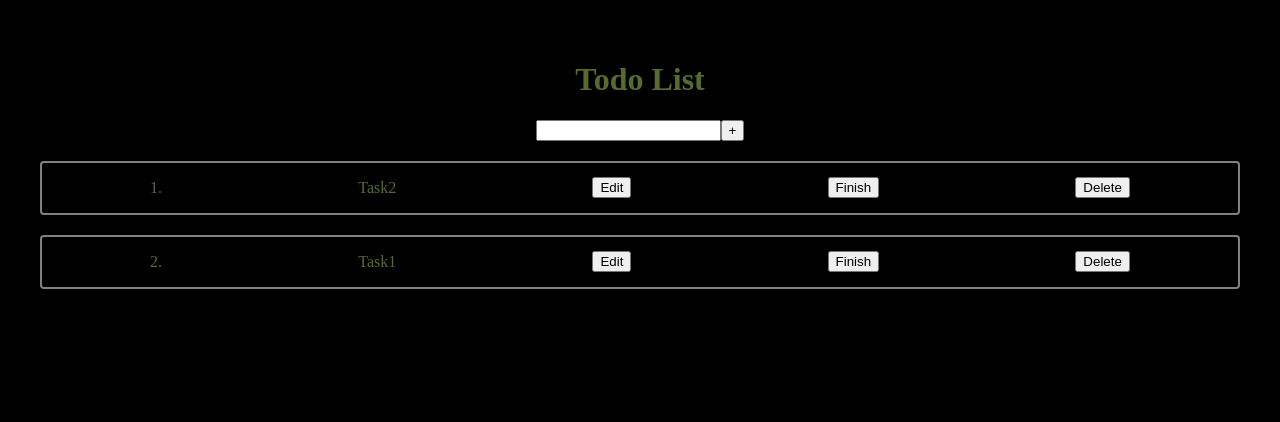
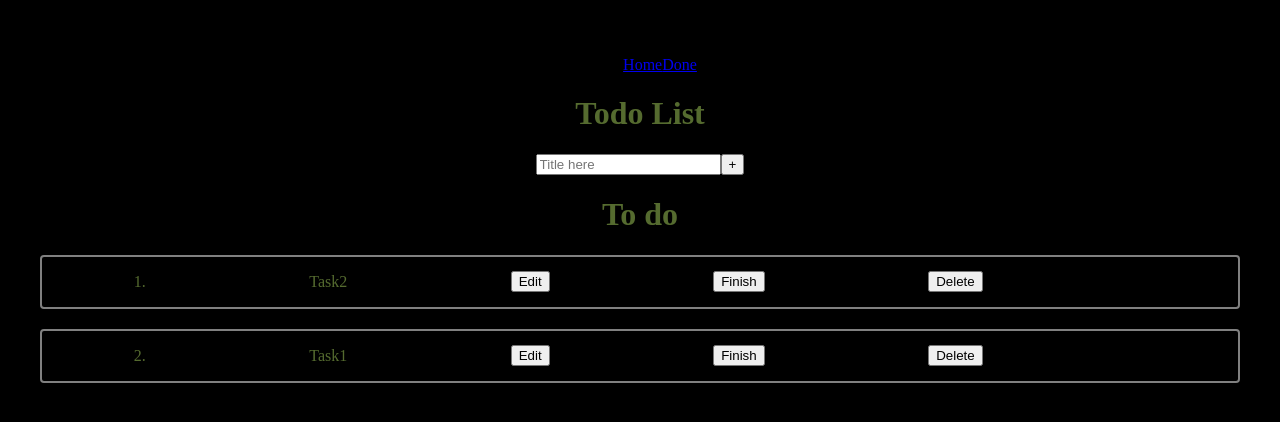
Before and after one commit to ChuLiYu/Todo-React-Pratice, a React (Vite) app: page / in a window 1280 px wide. Shown: the top 422 px of the page. Built offline with nearby package versions, Linux system fonts and the light colour scheme.

Commit message:
Used redux toolkit

```diff
--- a/package.json
+++ b/package.json
@@ -23,6 +23,7 @@
     "@types/react": "^18.0.26",
     "@types/react-dom": "^18.0.9",
     "@vitejs/plugin-react": "^3.0.0",
+    "react-router-dom": "^6.6.2",
     "vite": "^4.0.0"
   }
 }
--- a/src/App.jsx
+++ b/src/App.jsx
@@ -1,16 +1,8 @@
-import { useState, useMemo } from 'react'
 import './App.css'
-import AddTaskForm from './components/AddTaskForm';
-import EditTaskForm from './components/EditTaskForm'
-import TaskList from './components/TaskList'
-
-
-// context (global state)
-
-
-
-
-
+import { BrowserRouter as Router, Routes, Route } from 'react-router-dom'
+import Todo from './pages/TodoApp'
+import CompletedTodo from './components/Done';
+import Navbar from './components/Navbar';
 function App() {
   // theme
   // const [mode, setMode] = useState("dark")
@@ -28,71 +20,15 @@ function App() {
   //   [mode]
   // );
 
-
-
-  const [tasks, setTasks] = useState([
-
-  ])
-
-  // Temp state
-  const [updateData, setUpdateData] = useState('')
-  const [newTask, setNewTask] = useState('')
-
-  //Add new task
-  const addTask = () => {
-    setTasks([...tasks, {
-      "id": tasks.length + 1,
-      "title": newTask,
-      "isCompleted": false
-    }])
-    setNewTask('')
-  }
-
-  //Change task for update
-  const changeTask = (e) => {
-    let newTask = {
-      id: updateData.id,
-      title: e.target.value,
-      isCompleted: updateData.isCompleted ? true : false
-    }
-    setUpdateData(newTask)
-  }
-
-  //Update changed task
-  const updateTask = () => {
-    let notChangeTasks = [...tasks].filter(task => task.id !== updateData.id)
-    let updateTasks = [...notChangeTasks, updateData]
-    setTasks(updateTasks)
-    setUpdateData('')
-  }
-
-  //Cancel Update
-  const cancelUpdate = () => {
-    setUpdateData('')
-  }
-
-  //Delete Task
-  const deleteTask = (id) => {
-    let newTasks = tasks.filter(task => task.id !== id)
-    setTasks(newTasks)
-  }
-
-  const markTaskDone = (id) => {
-    let newTasks = tasks.map(task => {
-      if (task.id === id) { return ({ ...task, isCompleted: !task.isCompleted }) }
-      return task
-    })
-    setTasks(newTasks)
-  }
-
   return (
     <>
-      <span><h1>Todo List</h1></span>
-      {updateData && updateData ?
-        (<EditTaskForm changeTask={changeTask} updateTask={updateTask} cancelUpdate={cancelUpdate} />) :
-        (<AddTaskForm addTask={addTask} newTask={newTask} setNewTask={setNewTask} />)
-      }
-      <TaskList setUpdateData={setUpdateData} deleteTask={deleteTask} markTaskDone={markTaskDone} />
+      <Router>
+        <Navbar />
+        <Routes>
+          <Route path='/' element={<Todo />} />
+          <Route path='/done' element={<CompletedTodo />} />
+        </Routes>
+      </Router>
     </>
 
   )
--- a/src/components/AddTaskForm.jsx
+++ b/src/components/AddTaskForm.jsx
@@ -5,13 +5,12 @@ import { addTask, setNewTask } from '../store/slice/todoSlice'
 
 export default function AddTaskForm() {
     const dispatch = useDispatch()
-
-    const newTask = useSelector(state=>state.todo.newTask)
+    const newTask = useSelector(state => state.todo.newTask)
 
     return (
         <>
             <div className='add-task'>
-                <input type="textarea" className='task__title' value={newTask} onChange={e => dispatch(setNewTask(e.target.value))} />
+                <input type="text" className='task__title' value={newTask} onChange={e => dispatch(setNewTask(e.target.value))} placeholder="Title here" />
                 <button type="submit" className='task__submit' onClick={() => dispatch(addTask(newTask))} accessKey='\n'>+</button >
             </div>
         </>
--- /dev/null
+++ b/src/components/Done.jsx
@@ -0,0 +1,11 @@
+import { useSelector } from "react-redux"
+import TasksList from "./TasksList";
+
+export default function Done() {
+
+  const tasks = useSelector(state => state.todo.tasks)
+  const doneTasks = tasks.filter(task => task.isCompleted === true)
+  return (
+    <TasksList tasks={doneTasks} title="Completed" />
+  )
+}
--- a/src/components/EditTaskForm.jsx
+++ b/src/components/EditTaskForm.jsx
@@ -1,13 +1,15 @@
-import { useDispatch } from "react-redux";
+import { useDispatch, useSelector } from "react-redux";
+import todoSlice, { cancelUpdate, changeTask, updateTask } from "../store/slice/todoSlice";
 
-function EditTaskForm({ changeTask, updateTask, cancelUpdate }) {
+function EditTaskForm() {
 
     const dispatch = useDispatch()
+    const taskTitle = useSelector(state => state.todo.updateData.title)
     return <>
         <form>
-            <input type='text' onChange={e => { changeTask(e); }} />
-            <input type="button" value='Update' onClick={updateTask} />
-            <input type="button" value='Cancel' onClick={cancelUpdate} />
+            <input type='text' onChange={(e) => { dispatch(changeTask(e.target.value)) }} value={taskTitle} />
+            <input type="button" value='Update' onClick={() => dispatch(updateTask())} />
+            <input type="button" value='Cancel' onClick={() => dispatch(cancelUpdate())} />
         </form>
     </>;
 }
--- /dev/null
+++ b/src/components/Navbar.jsx
@@ -0,0 +1,12 @@
+import { Link } from "react-router-dom";
+
+const Navbar = () => {
+  return (
+    <ul>
+      <Link to='/'>Home</Link>
+      <Link to='/done'>Done</Link>
+    </ul>
+  )
+}
+
+export default Navbar;
--- a/src/components/TaskList.jsx
+++ /dev/null
@@ -1,47 +0,0 @@
-import { useDispatch, useSelector } from "react-redux";
-import { deleteTask, selectTodo, markTaskDone, setUpdateData } from "../store/slice/todoSlice";
-
-
-const TaskList = () => {
-	const states = useSelector(selectTodo)
-	const updateData = useSelector(state => state.updateData)
-	const tasks = states.tasks
-	const dispatch = useDispatch()
-
-	return (
-		<div className="tasks__list" id='tasks__list__id'>
-
-			{/* update Data */}
-			{tasks && tasks.length ? '' : 'No Tasks'}
-
-			{/* To do Tasks */}
-			{tasks && tasks.slice()
-				.sort((a, b) => a.id > b.id ? -1 : 1)
-				.map((task, index) => {
-					return (<>
-						<li key={task.id} className='task__item'>
-							<span> {index + 1}.</span>
-							<span>{task.title}</span>
-							{
-								task.isCompleted ? null :
-									<input className='edit__Button' type='button' value='Edit'
-										onClick={() => dispatch(setUpdateData({
-											"id": task.id,
-											"title": task.title,
-											"isCompleted": task.isCompleted ? true : false
-										}))
-										} />
-							}
-							<input type='button' className='finish__button' value='Finish' onClick={() => dispatch(markTaskDone(task.id))} />
-
-							<input className='delete__Button' type='button' value='Delete' onClick={() => dispatch(deleteTask(task.id))} color='error' />
-						</li>
-					</>
-					)
-				}
-				)}
-		</div>
-	)
-
-}
-export default TaskList;
--- /dev/null
+++ b/src/components/TasksList.jsx
@@ -0,0 +1,46 @@
+import { useDispatch } from "react-redux"
+import { deleteTask, markTaskDone, setUpdateData } from "../store/slice/todoSlice";
+
+const TasksList = ({ tasks, title }) => {
+
+  const dispatch = useDispatch()
+
+  return (
+    <div className="tasks__list" id='tasks__list__id'>
+      <h1>{title}</h1>
+
+      {/* update Data */}
+      {tasks && tasks.length ? '' : 'No Tasks'}
+
+      {/* To do Tasks */}
+      {tasks && tasks.slice()
+        .sort((a, b) => a.id > b.id ? -1 : 1)
+        .map((task, index) => {
+          return (<>
+            <li key={task.id} className='task__item'>
+              <span> {index + 1}.</span>
+              <span>{task.title}</span>
+              {
+                task.isCompleted ? null :
+                  <input className='edit__Button' type='button' value='Edit'
+                    onClick={() => dispatch(setUpdateData({
+                      "id": task.id,
+                      "title": task.title,
+                      "isCompleted": task.isCompleted ? true : false,
+                      "description": task.description
+                    }))
+                    } />
+              }
+              <input type='button' className='finish__button' value='Finish' onClick={() => dispatch(markTaskDone(task.id))} />
+
+              <input className='delete__Button' type='button' value='Delete' onClick={() => dispatch(deleteTask(task.id))} color='error' />
+              <p>{task.description}</p>
+            </li>
+          </>
+          )
+        }
+        )}
+    </div>
+  )
+}
+export default TasksList
--- /dev/null
+++ b/src/components/Title.jsx
@@ -0,0 +1,8 @@
+
+const Title = ({ text }) => {
+  return (
+    <span><h1>{text}</h1></span>
+  )
+}
+
+export default Title;
--- /dev/null
+++ b/src/components/Todo.jsx
@@ -0,0 +1,17 @@
+import { useDispatch, useSelector } from "react-redux";
+import { selectTodo } from "../store/slice/todoSlice";
+
+import TasksList from "./TasksList";
+
+
+
+const Todo = () => {
+	const states = useSelector(selectTodo)
+	const tasks = states.tasks.filter(task => task.isCompleted === false)
+
+	return (
+		<TasksList tasks={tasks} title="To do" />
+	)
+
+}
+export default Todo;
--- /dev/null
+++ b/src/pages/TodoApp.jsx
@@ -0,0 +1,24 @@
+import AddTaskForm from '../components/AddTaskForm';
+import EditTaskForm from '../components/EditTaskForm'
+import Todo from '../components/Todo'
+import Title from '../components/Title'
+import { useSelector } from 'react-redux';
+import { selectTodo } from '../store/slice/todoSlice';
+
+
+const TodoApp = () => {
+
+  const states = useSelector(selectTodo)
+  const updateData = states.updateData
+  return (
+    <>
+      <Title text="Todo List" />
+      {updateData && updateData ?
+        (<EditTaskForm />) :
+        (<AddTaskForm />)
+      }
+      <Todo />
+    </>
+  )
+}
+export default TodoApp
--- a/src/store/slice/todoSlice.jsx
+++ b/src/store/slice/todoSlice.jsx
@@ -10,39 +10,46 @@ export const todoSlice = createSlice({
     updateData: ""
   },
   reducers: {
-
     // Add new task
     addTask: (state, action) => {
       const newTask = ({
         "id": state.tasks.legth,
         "title": state.newTask,
-        "isCompleted": false
+        "isCompleted": false,
       });
       state.tasks.push(newTask)
-      state.newTask = ""
+      state.newTask = ''
+    },
+    setTasks: (state, action) => {
+      state.tasks = action.payload
     },
 
     // set temp new task
     setNewTask: (state, action) => {
-      const newTaskTitle = action.payload
-      state.newTask = newTaskTitle
+      state.newTask = action.payload
     },
     setUpdateData: (state, action) => {
-
-      const newUpdateData = action.payload
-      console.log(newUpdateData)
-      state.updateData = newUpdateData
+      state.updateData = action.payload
     },
 
 
     // Change task for update
-    changeTask: (state, action, e) => {
+    changeTask: (state, action) => {
       let newTask = {
-        id: updateData.id,
-        title: e.target.value,
-        isCompleted: updateData.isCompleted ? true : false
+        id: state.updateData.id,
+        title: action.payload,
+        isCompleted: state.updateData.isCompleted ? true : false
       }
-      setUpdateData(newTask)
+      state.updateData = newTask
+    },
+
+    //Update changed task
+    updateTask: (state, action) => {
+
+      const notChangeTasks = state.tasks.filter(task => task.id !== state.updateData.id)
+      const updateTasks = [...notChangeTasks, state.updateData]
+      state.tasks = updateTasks
+      state.updateData = ''
     },
 
     //Cancel Update
@@ -73,5 +80,5 @@ export const todoSlice = createSlice({
 
 export const selectTodo = (state) => state.todo;
 
-export const { addTask, setNewTask, deleteTask, markTaskDone, setUpdateData } = todoSlice.actions;
+export const { addTask, setNewTask, deleteTask, markTaskDone, setUpdateData, updateTask, cancelUpdate, changeTask } = todoSlice.actions;
 export default todoSlice.reducer;
```
Also changed, not shown: 1 other file (tests, documents, lock files or other folders).
